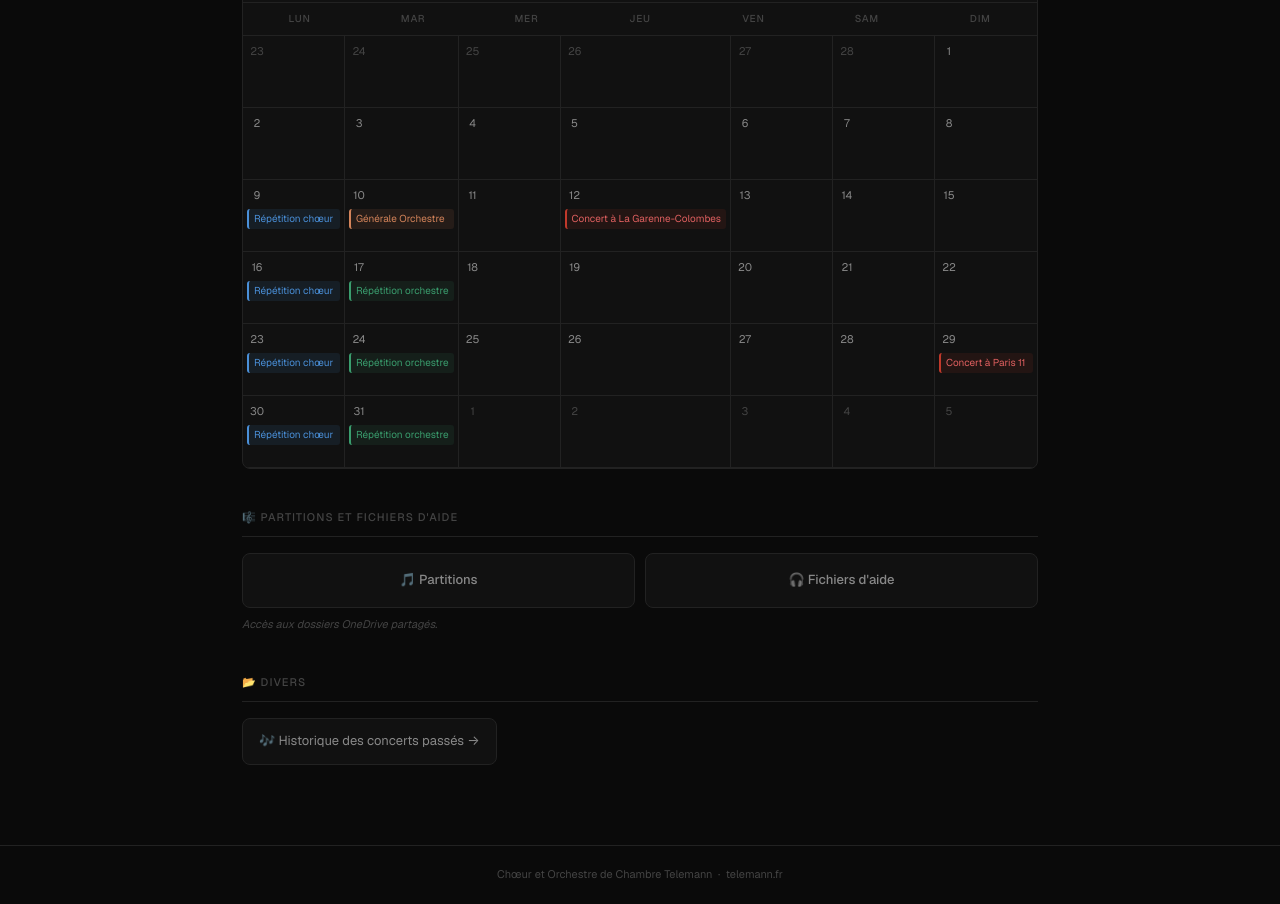
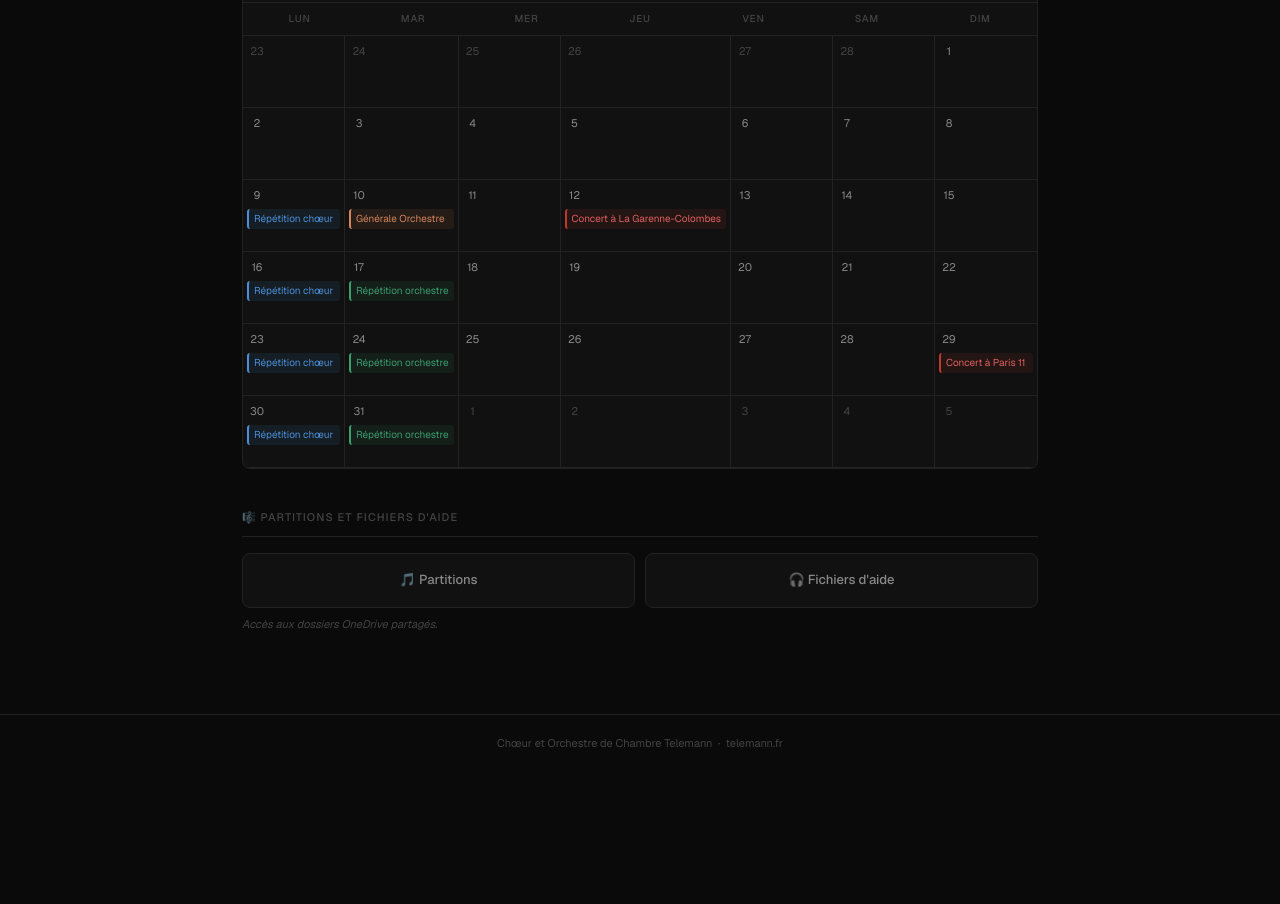
Before and after one commit to lukeksy/telemann, a website: page membres/public/index.html in a window 1280 px wide. Shown: the part 1685-2589 px from the top of the page. After the commit the page ends 2457 px from the top, so only its background shows below. Drawn offline with nearby package versions, Linux system fonts and the light colour scheme.

Commit message:
Retrait de l'historique des concerts

```diff
--- a/membres/public/index.html
+++ b/membres/public/index.html
@@ -581,14 +581,6 @@
     <p style="font-size:11px;color:var(--text-dim);font-style:italic;margin-top:8px;">Accès aux dossiers OneDrive partagés.</p>
   </div>
 
-  <!-- DIVERS -->
-  <div class="section" id="divers">
-    <div class="section-label">📂 Divers</div>
-    <a class="divers-link" href="https://www.notion.so/1ece920ae9ef80228cd1f224d96af714" target="_blank" rel="noopener">
-      🎶 Historique des concerts passés →
-    </a>
-  </div>
-
 </div>
 
 <footer>
```
